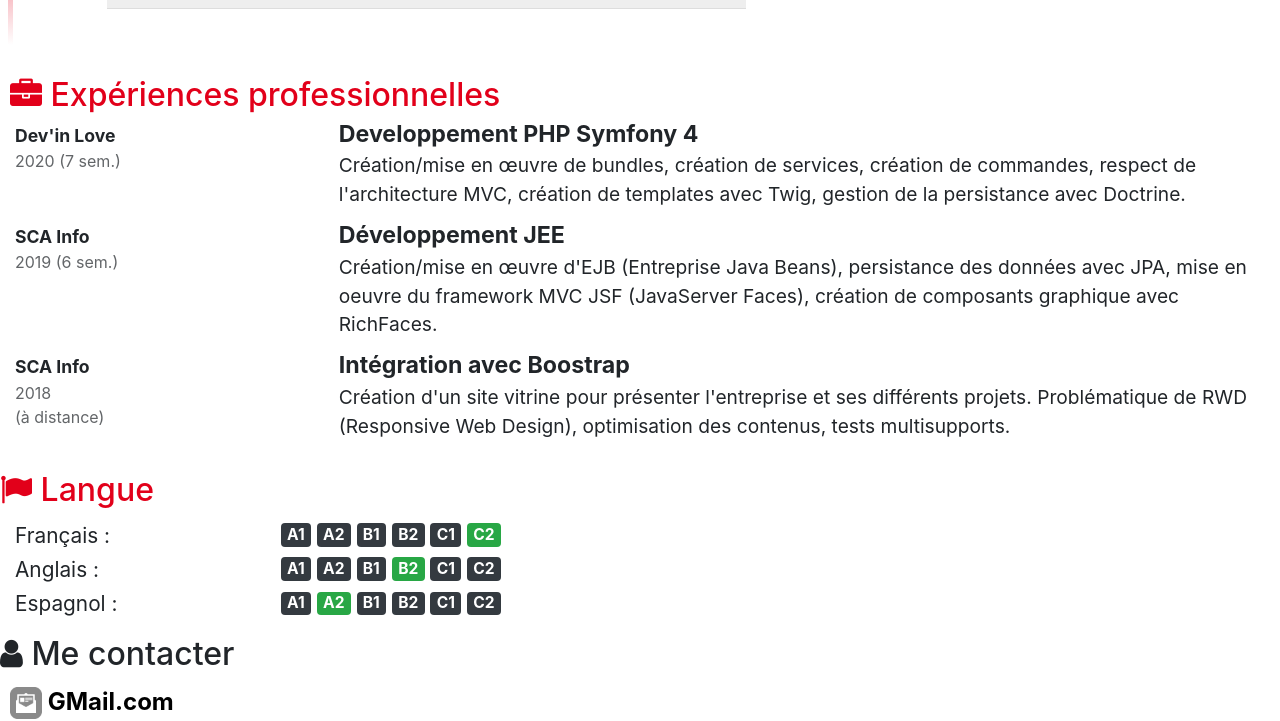
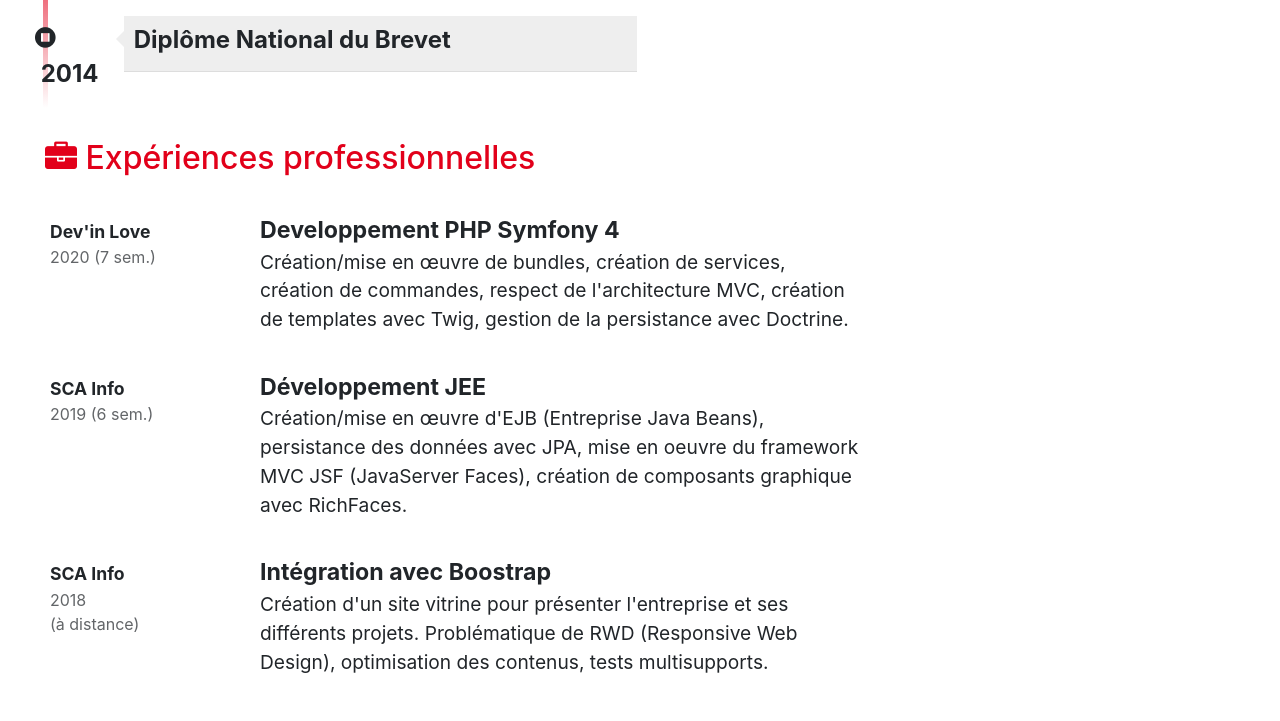
Before and after one commit to vincent83160/vincent83160sio.github.io, a plain HTML site: page pages/cv.html in a window 1280 px wide. Shown: the part 1163-1884 px from the top of the page. Drawn offline with nearby package versions, Linux system fonts and the light colour scheme.

Commit message:
Correction de la mise en page du cv

```diff
--- a/css/cv.css
+++ b/css/cv.css
@@ -64,7 +64,7 @@ body { padding-top: 50px; }
 * Me contacter
 ******************************************/
 .meContacter { clear: both; }
-.meContacter .details { width: 100%; margin-left: 10px; margin-top: 3px; font-size: 1.5em;
+.meContacter .details { width: 100%; margin-left: 10px; margin-top: 4mm; font-size: 1.5em;
                         font-weight: 700; justify-content: space-between;}
 .contact-icon { filter: grayscale(1); -webkit-filter: grayscale(1);
                 -moz-filter: grayscale(1); -ms-filter: grayscale(1);
@@ -87,3 +87,14 @@ body { padding-top: 50px; }
 .titre{
     margin-left:25px;
 }
+
+.mt11mm{
+    margin-top:11mm;
+}
+/*
+.meContacter{
+    margin-top:10mm;
+}*/
+.ml35{
+    margin-left:35px;
+}
--- a/pages/cv.html
+++ b/pages/cv.html
@@ -144,11 +144,11 @@
             </div>
         </div>
         <div class="row cadreCV">
-            <div class="col-xs-6 col-sm-7">
+            <div class="col-xs-6 col-md-6">
                 <!-- Partie gauche -->
                 <div class="rubrique clearfix">
                     <h2 class="titre"><span class="fa fa-comment"></span> En quelques mots...</h2>
-                    <p>J'ai 21 ans, j'habite Toulon et je suis passionnée d'informatique et de
+                    <p class="ml35">J'ai 21 ans, j'habite Toulon et je suis passionnée d'informatique et de
                         nouvelles technologies depuis mon plus jeune âge. Je suis actuellement un
                         BTS Services Informatiques aux Organisations ce qui m'a décidé à aller au
                         delà de la passion, afin de faire de l'informatique et plus particulièrement
@@ -157,7 +157,7 @@
                 </div>
                 <div class="rubrique clearfix">
                     <h2 class="titre"><span class="fa fa-graduation-cap"></span> Parcours scolaire</h2>
-                    <ul id="parcours" class="clearfix">
+                    <ul id="parcours" class="clearfix ml35">
                         <li>
                             <div class="date float-left">
                                 <span class="fa fa-stop-circle"></span>&nbsp;2020
@@ -189,56 +189,15 @@
                         </li>
                     </ul>
                 </div>
+
             </div>
-            <div class="rubrique clearfix">
-                <h2 class="titre"><span class="fa fa-briefcase"></span> Expériences professionnelles</h2>
-                <div class="experience clearfix">
-                    <div class="col-3">
-                        <div class="lieu">Dev'in Love</div>
-                        <div class="date">2020 (7 sem.)</div>
-                    </div>
-                    <div class="col-9">
-                        <div class="profession">Developpement PHP Symfony 4</div>
-                        <div class="details">Création/mise en œuvre de bundles, création de services,
-                            création de commandes, respect de l'architecture MVC, création de templates
-                            avec Twig, gestion de la persistance avec Doctrine.
-                        </div>
-                    </div>
-                </div>
-                <div class="experience clearfix">
-                    <div class="col-3">
-                        <div class="lieu">SCA Info</div>
-                        <div class="date">2019 (6 sem.)</div>
-                    </div>
-                    <div class="col-9">
-                        <div class="profession">Développement JEE</div>
-                        <div class="details">Création/mise en œuvre d'EJB (Entreprise Java Beans),
-                            persistance des données avec JPA, mise en oeuvre du framework MVC JSF
-                            (JavaServer Faces), création de composants graphique avec RichFaces.
-                        </div>
-                    </div>
-                </div>
-                <div class="experience clearfix">
-                    <div class="col-3">
-                        <div class="lieu">SCA Info</div>
-                        <div class="date">2018<br>(à distance)</div>
-                    </div>
-                    <div class="col-9">
-                        <div class="profession">Intégration avec Boostrap</div>
-                        <div class="details">Création d'un site vitrine pour présenter l'entreprise et
-                            ses différents projets. Problématique de RWD (Responsive Web Design),
-                            optimisation des contenus, tests multisupports.
-                        </div>
-                    </div>
-                </div>
-            </div>
-            <div class="col-xs-12 col-sm-5">
-                <!-- Partie Droite -->
+            <!-- Partie Droite -->
+            <div class="col-md-6">
                 <div id="langues" class="rubrique clearfix">
                     <h2><span class="fa fa-flag"></span> Langue</h2>
                     <div class="container">
-                        <div class="langue">Français :</div>
-                        <div class="niveau">
+                        <div class="langue col-1">Français</div>
+                        <div class="niveau col-6">
                             <span class="badge badge-dark">A1</span>
                             <span class="badge badge-dark">A2</span>
                             <span class="badge badge-dark">B1</span>
@@ -248,8 +207,8 @@
                         </div>
                     </div>
                     <div class="container">
-                        <div class="langue">Anglais :</div>
-                        <div class="niveau">
+                        <div class="langue col-1">Anglais</div>
+                        <div class="niveau col-6">
                             <span class="badge badge-dark">A1</span>
                             <span class="badge badge-dark">A2</span>
                             <span class="badge badge-dark">B1</span>
@@ -259,8 +218,8 @@
                         </div>
                     </div>
                     <div class="container">
-                        <div class="langue">Espagnol :</div>
-                        <div class="niveau">
+                        <div class="langue col-1">Espagnol</div>
+                        <div class="niveau col-6">
                             <span class="badge badge-dark">A1</span>
                             <span class="badge badge-success">A2</span>
                             <span class="badge badge-dark">B1</span>
@@ -270,13 +229,12 @@
                         </div>
                     </div>
                 </div>
-
-                <!--<div class="rubrique clearfix">-->
+                <div class="rubrique clearfix mt11mm">
                     <h2><span class="fa fa-user"></span> Me contacter</h2>
                     <div class="meContacter">
                         <div class="details float-left">
-                            <a href="mailto:gary.vincent3107@gmail.com?subject=Contact depuis le CV en ligne"
-                               title="Mail de Vincent Gary">
+                            <a href="mailto:amelia.pilou@gmail.com?subject=Contact depuis le CV en ligne"
+                               title="Mail de Amélia Pilou">
                                 <img class="contact-icon" src="../css/images/cv/mail-dreamstale47.png"
                                      alt="Icone de mail"> GMail.com
                             </a>
@@ -302,8 +260,8 @@
                     </div>
                     <div class="meContacter">
                         <div class="details float-left">
-                            <a href="https://github.com/vincent83160/vincent83160sio.github.io"
-                               title="Lien vers le profil GitHub de Vincent Gary">
+                            <a href="https://github.com/vincent83160"
+                               title="Lien vers le profil GitHub Vincent Gary">
                                 <img class="contact-icon" src="../css/images/cv/github2-dreamstale35.png"
                                      alt="Icone de GitHub"> GitHub
                             </a>
@@ -312,7 +270,7 @@
                     <div class="meContacter">
                         <div class="details float-left">
                             <a href="https://join.skype.com/invite/DHuOwxoNpvmb"
-                               title="Lien vers le profil Skype Vincent Gary">
+                               title="Lien vers le profil Skype de Vincent Gary">
                                 <img class="contact-icon" src="../css/images/cv/skype-dreamstale61.png"
                                      alt="Icone de Skype"> Skype
                             </a>
@@ -325,6 +283,48 @@
                                 <img class="contact-icon" src="../css/images/cv/instagram-dreamstale43.png"
                                      alt="Icone de Instagram"> Instagram
                             </a>
+                        </div>
+                    </div>
+                </div>
+            </div>
+            <div class="rubrique clearfix ml35">
+                <h2 class="titre"><span class="fa fa-briefcase"></span> Expériences professionnelles</h2>
+                <div class="experience clearfix mt11mm">
+                    <div class="col-2">
+                        <div class="lieu">Dev'in Love</div>
+                        <div class="date">2020 (7 sem.)</div>
+                    </div>
+                    <div class="col-6">
+                        <div class="profession">Developpement PHP Symfony 4</div>
+                        <div class="details">Création/mise en œuvre de bundles, création de services,
+                            création de commandes, respect de l'architecture MVC, création de templates
+                            avec Twig, gestion de la persistance avec Doctrine.
+                        </div>
+                    </div>
+                </div>
+                <div class="experience clearfix mt11mm">
+                    <div class="col-2">
+                        <div class="lieu">SCA Info</div>
+                        <div class="date">2019 (6 sem.)</div>
+                    </div>
+                    <div class="col-6">
+                        <div class="profession">Développement JEE</div>
+                        <div class="details">Création/mise en œuvre d'EJB (Entreprise Java Beans),
+                            persistance des données avec JPA, mise en oeuvre du framework MVC JSF
+                            (JavaServer Faces), création de composants graphique avec RichFaces.
+                        </div>
+                    </div>
+                </div>
+                <div class="experience clearfix mt11mm">
+                    <div class="col-2">
+                        <div class="lieu">SCA Info</div>
+                        <div class="date">2018<br>(à distance)</div>
+                    </div>
+                    <div class="col-6">
+                        <div class="profession">Intégration avec Boostrap</div>
+                        <div class="details">Création d'un site vitrine pour présenter l'entreprise et
+                            ses différents projets. Problématique de RWD (Responsive Web Design),
+                            optimisation des contenus, tests multisupports.
                         </div>
                     </div>
                 </div>
```
